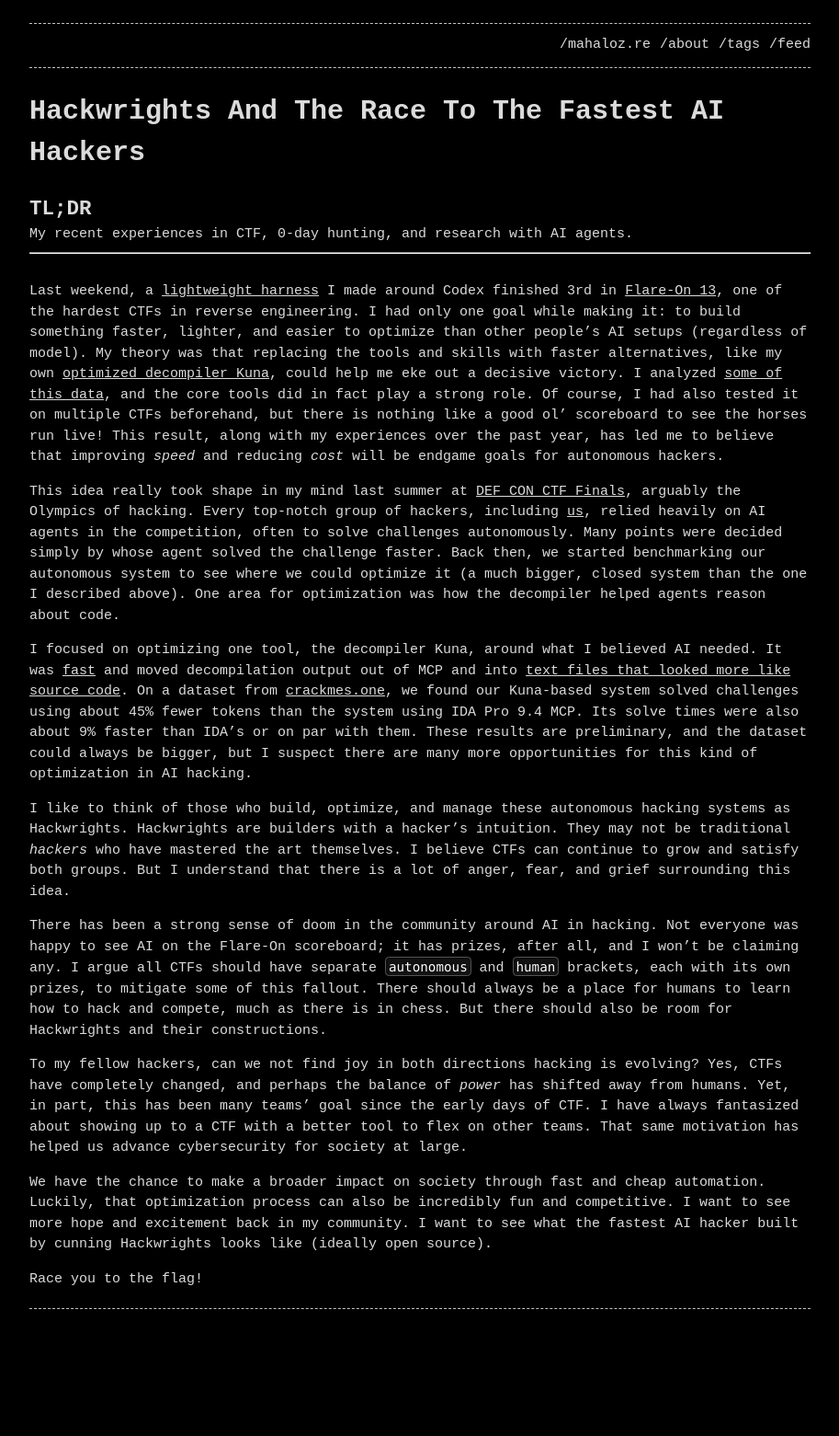
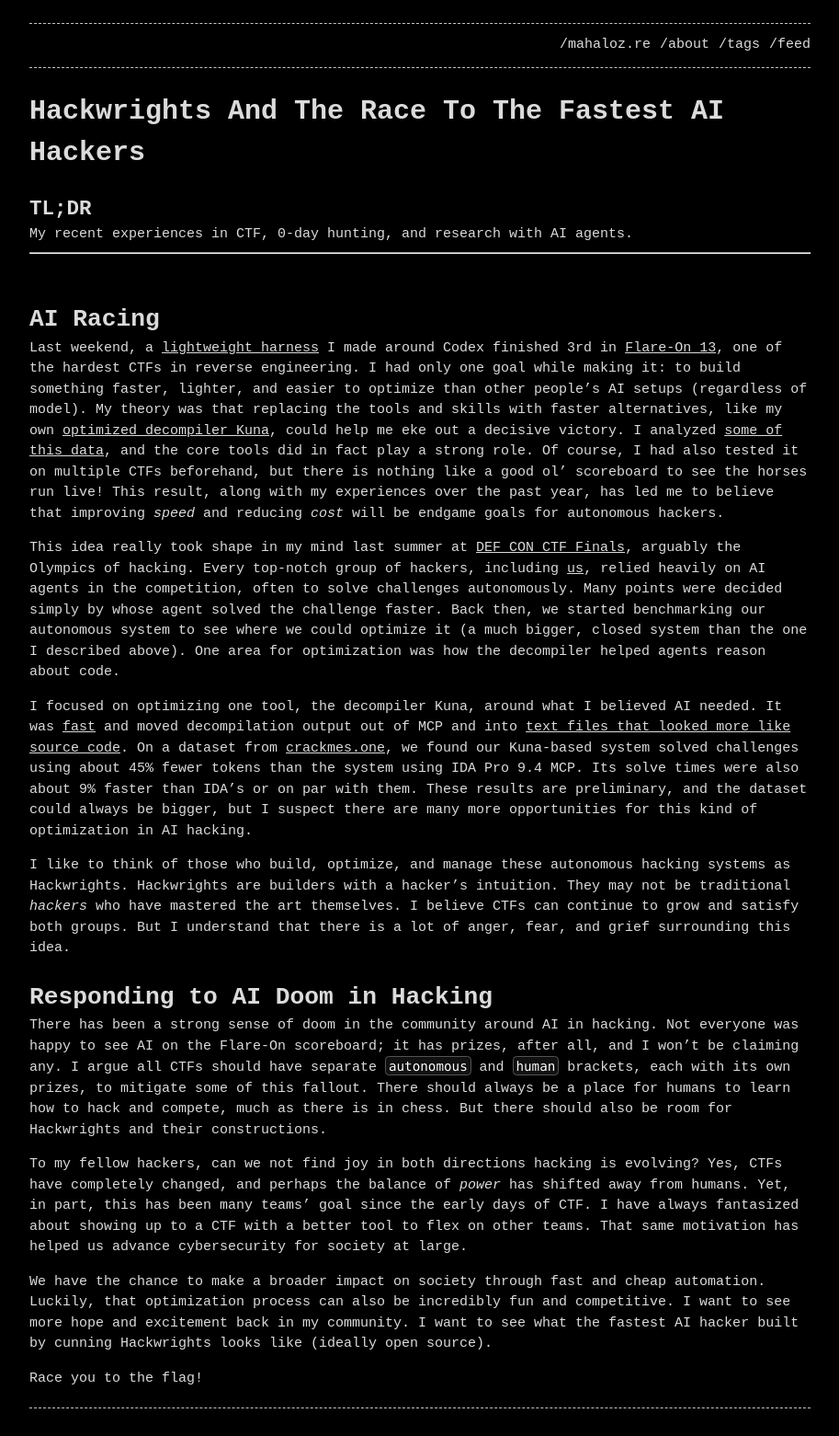
Before and after one commit to mahaloz/mahaloz.re, a Jekyll site: the page built from _posts/2026-09-27-hack-race.md, in a window 1280 px wide. Shown: the whole page at 92% size, without its empty margins (183-1096 px from the left). Built offline with Jekyll 4.4.1, drawn with Linux system fonts in a browser that asks for light colours; comment, search, counter and statistics services are not loaded; before the commit the page ends 1453 px from its top, so only the background shows below that.

Commit message:
more blocking

```diff
--- a/_posts/2026-09-27-hack-race.md
+++ b/_posts/2026-09-27-hack-race.md
@@ -4,6 +4,8 @@ layout: post
 tags: [musing]
 description: "My recent experiences in CTF, 0-day hunting, and research with AI agents."
 ---
+
+## AI Racing
 
 Last weekend, a [lightweight harness](https://github.com/mahaloz/ilio-mini) I made around Codex finished 3rd in [Flare-On 13](https://flare-on13.ctfd.io/scoreboard), one of the hardest CTFs in reverse engineering.
 I had only one goal while making it: to build something faster, lighter, and easier to optimize than other people's AI setups (regardless of model).
@@ -30,6 +32,8 @@ They may not be traditional _hackers_ who have mastered the art themselves.
 I believe CTFs can continue to grow and satisfy both groups.
 But I understand that there is a lot of anger, fear, and grief surrounding this idea.
 
+## Responding to AI Doom in Hacking
+
 There has been a strong sense of doom in the community around AI in hacking.
 Not everyone was happy to see AI on the Flare-On scoreboard; it has prizes, after all, and I won't be claiming any.
 I argue all CTFs should have separate `autonomous` and `human` brackets, each with its own prizes, to mitigate some of this fallout.
```
